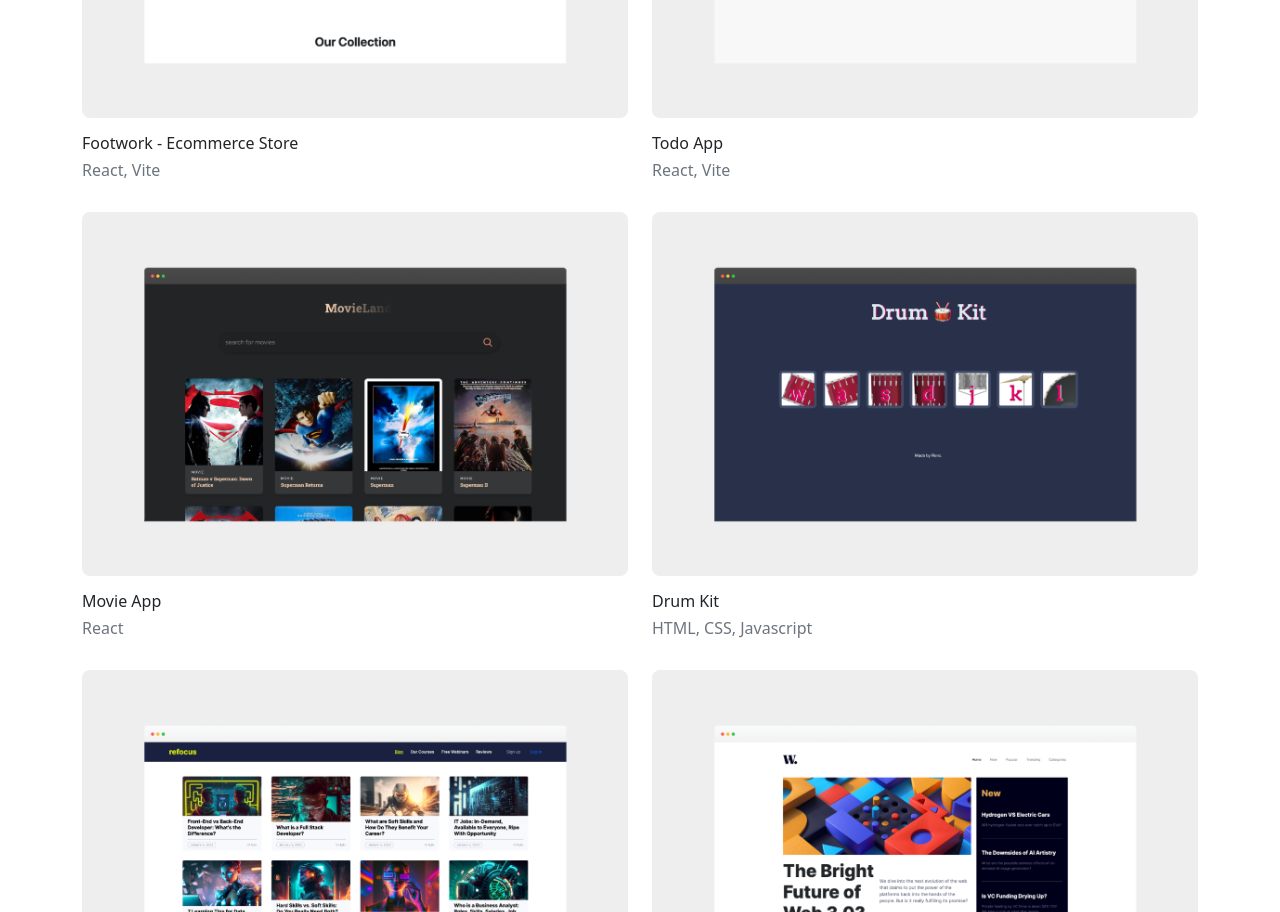
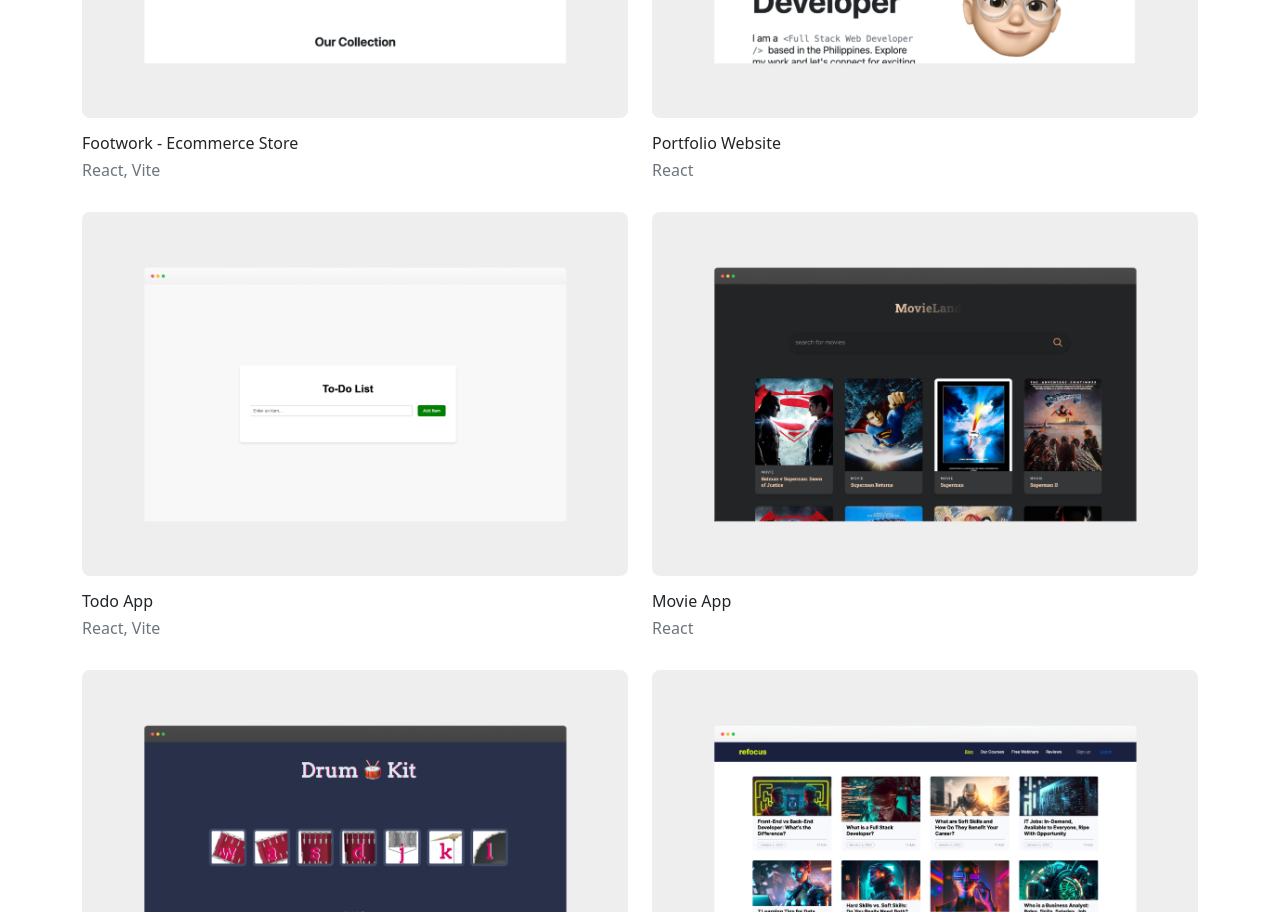
Before and after one commit to renzglrs/portfolio-react, a React (Create React App) app: page /portfolio-react/projects in a window 1280 px wide. Shown: the part 480-1392 px from the top of the page. Built offline with nearby package versions, Linux system fonts and the light colour scheme.

Commit message:
Created Heading component

```diff
--- a/src/components/Experience.js
+++ b/src/components/Experience.js
@@ -5,9 +5,7 @@ const Experience = () => {
     <>
         <Row>
             <Col>
-                <h2 className="display-2 mb-5 fw-bold">
-                  Experience <span className="text-primary">.</span>
-                </h2>
+
             </Col>
         </Row>
     </>
--- /dev/null
+++ b/src/components/Heading.js
@@ -0,0 +1,18 @@
+import React from 'react';
+import { Row, Col } from 'react-bootstrap';
+
+const Heading = ({title}) => {
+    return (
+        <>
+            <Row>
+                <Col>
+                    <h2 className="display-2 mb-5 fw-bold">
+                        {title} <span className="text-primary">.</span>
+                    </h2>
+                </Col>
+            </Row>
+        </>
+    )
+}
+
+export default Heading;
--- a/src/components/Hero.js
+++ b/src/components/Hero.js
@@ -9,7 +9,7 @@ const Hero = () => {
             <div className="header_box h-100 d-flex flex-column justify-content-center gap-3 text-start ">
               {/* <h2 className="fw-light">Hello, I'm Renz 👋</h2> */}
               <h2 className="fw-light">Hello, I'm Renz <i className="bi bi-cup-hot"></i></h2>
-              <h1 className="display-1 fw-bold"><span className="text-primary">Full Stack</span> Web Developer</h1>
+              <h1 className="display-1 fw-bold"><span className="text-secondary">Full Stack</span> Web Developer</h1>
               <h5 className="fw-normal">
                   I am a
                   <code className="d-inline text-secondary fw-medium"> &lt;Full Stack Web Developer /&gt; </code>
--- a/src/components/Skills.js
+++ b/src/components/Skills.js
@@ -9,14 +9,6 @@ const Skills = () => {
 
     return (
     <>
-        <Row>
-            <Col>
-                <h2 className="display-2 mb-5 fw-bold">
-                  Skills <span className="text-primary">.</span>
-                </h2>
-            </Col>
-        </Row>
-
         {/* <Row>
             <Col sm={4}>
                 <h3>Frontend</h3>
--- a/src/data/data.js
+++ b/src/data/data.js
@@ -12,6 +12,17 @@ const projectsData =[
     },
     {
         id: 2,
+        title: "Portfolio Website",
+        image: "portfolio.png",
+        technology: ["React"],
+        links:{
+            live: "https://renzglrs.github.io/portfolio-react/",
+            github: "https://github.com/renzglrs/portfolio-react",
+        }
+
+    },
+    {
+        id: 3,
         title: "Todo App",
         image: "todo-app.png",
         technology: ["React", "Vite"],
@@ -22,7 +33,7 @@ const projectsData =[
 
     },
     {
-        id: 3,
+        id: 4,
         title: "Movie App",
         image: "movie-app.png",
         technology: ["React"],
@@ -33,7 +44,7 @@ const projectsData =[
 
     },
     {
-        id: 4,
+        id: 5,
         title: "Drum Kit",
         image: "drum-kit.png",
         technology: ["HTML", "CSS", "Javascript"] ,
@@ -44,7 +55,7 @@ const projectsData =[
 
     },
     {
-        id: 5,
+        id: 6,
         title: "News Website",
         image: "news-website.png",
         technology: ["HTML", "CSS", "SASS"] ,
@@ -55,7 +66,7 @@ const projectsData =[
 
     },
     {
-        id: 6,
+        id: 7,
         title: "News Home Page",
         image: "news-homepage.png",
         technology: ["HTML", "CSS", "Bootstrap"] ,
@@ -66,7 +77,7 @@ const projectsData =[
 
     },
     {
-        id: 7,
+        id: 8,
         title: "Product Preview",
         image: "product-preview.png",
         technology: ["HTML", "CSS"] ,
--- a/src/pages/HomePage.js
+++ b/src/pages/HomePage.js
@@ -6,6 +6,7 @@ import Hero from "../components/Hero";
 import ProjectList from "../components/ProjectList";
 import Skills from "../components/Skills";
 import Experience from "../components/Experience";
+import Heading from "../components/Heading";
 
 const HomePage = () => {
   return (
@@ -31,9 +32,7 @@ const HomePage = () => {
       <section id="projects_section">
         <div data-aos="fade-up" data-aos-duration="1500" className="h-100 py-5 my-5">
           <Container >
-                <h2 className="display-2 mb-5 fw-bold">
-                  Projects <span className="text-primary">.</span>
-                </h2>
+                <Heading title="Projects" />
                 <ProjectList />
                 <Col className="d-flex justify-content-center">
                     <Link to="/projects" className="text-decoration-none text-dark">See more <FaArrowRight /></Link>
@@ -45,6 +44,7 @@ const HomePage = () => {
       <section id="skills_section">
         <div data-aos="fade-up" data-aos-duration="1500" className="h-100 py-5 my-5">
           <Container>
+            <Heading title="Skills" />
             <Skills />
           </Container>
         </div>
@@ -53,6 +53,7 @@ const HomePage = () => {
       <section id="experience_section">
         <div data-aos="fade-up" data-aos-duration="1500" className="h-100 py-5 my-5">
           <Container>
+            <Heading title="Experience" />
             <Experience />
           </Container>
         </div>
```
Also changed, not shown: src/assets/img/projects/portfolio.png (added).
